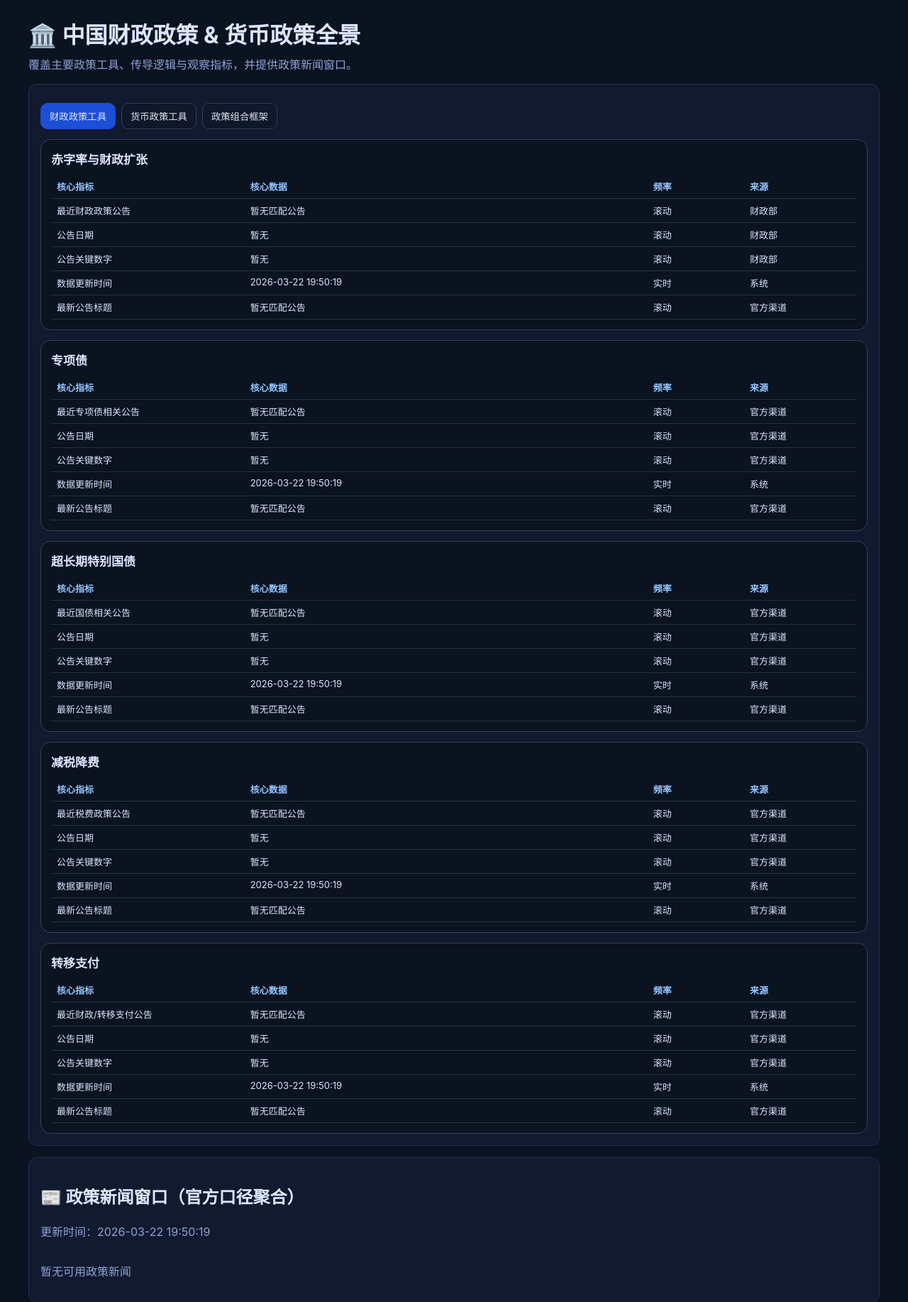
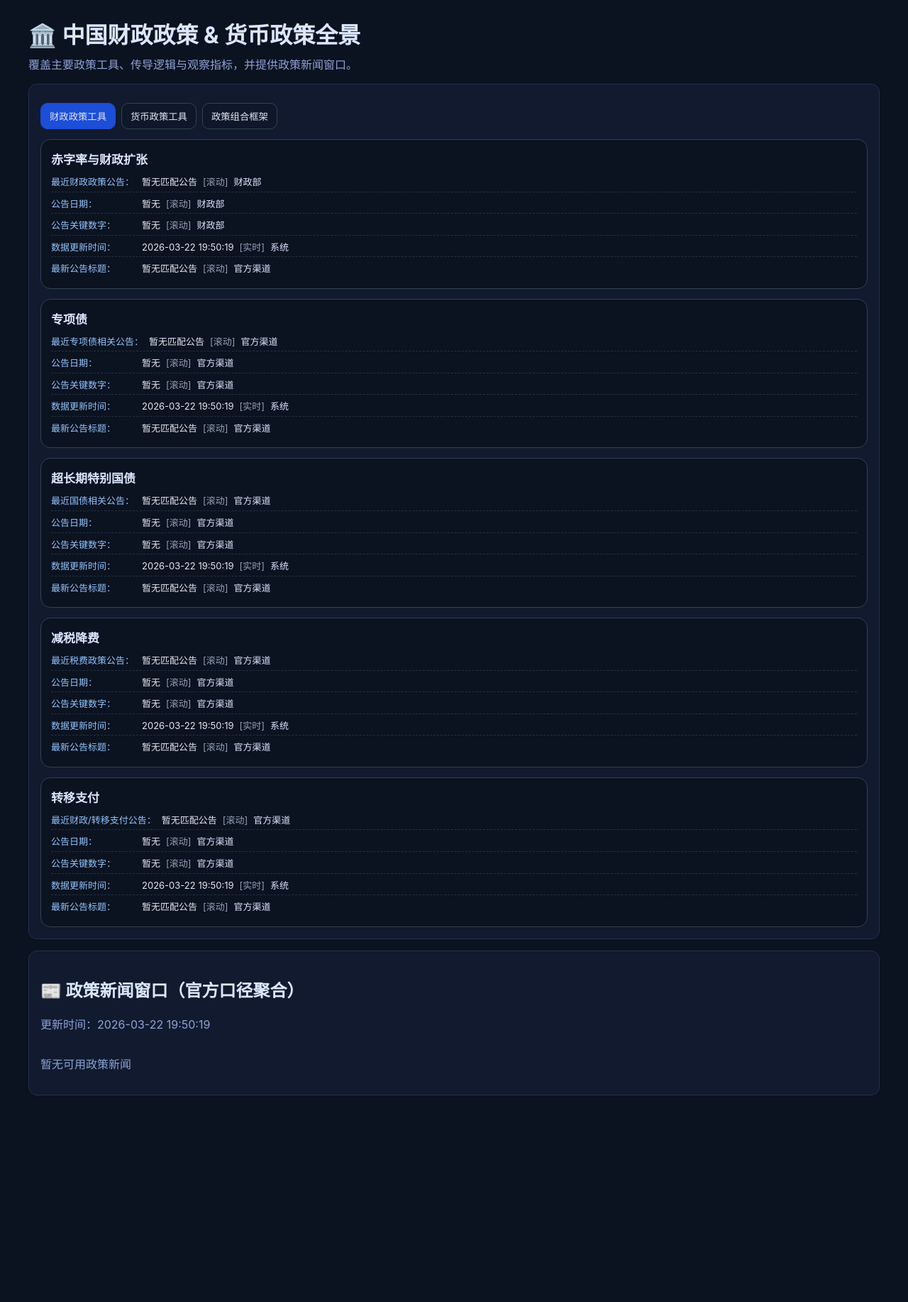
Before and after one commit to echo00725/stock326-site, a Flask app: page /policy-dashboard in a window 1280 px wide. Shown: the top 1834 px of the page at 71% size. After the commit the page ends 1543 px from the top, so only its background shows below. Run offline with Flask 3, Linux system fonts and the light colour scheme; data that the repository does not hold is empty.

Commit message:
ui: compact policy lines to one-row-per-item format

```diff
--- a/templates/policy_dashboard.html
+++ b/templates/policy_dashboard.html
@@ -19,10 +19,14 @@
     .news{display:grid;gap:8px}
     .news a{color:#93c5fd;text-decoration:none}
     .news a:hover{text-decoration:underline}
-    table{width:100%;border-collapse:collapse;margin-top:10px;font-size:13px}
-    th,td{border-bottom:1px solid #243244;padding:7px 8px;text-align:left;vertical-align:top}
-    th{color:#93c5fd;font-weight:600}
-    .src a{color:#93c5fd}
+    .line-list{margin-top:8px;display:grid;gap:4px}
+    .line{display:flex;gap:8px;align-items:flex-start;flex-wrap:wrap;padding:4px 0;border-bottom:1px dashed #243244;font-size:13px;line-height:1.35}
+    .line:last-child{border-bottom:none}
+    .line .m{color:#93c5fd;min-width:120px}
+    .line .v{color:#e2e8f0}
+    .line .f{color:#94a3b8}
+    .src a{color:#93c5fd;text-decoration:none}
+    .src a:hover{text-decoration:underline}
   </style>
 </head>
 <body>
@@ -88,12 +92,9 @@ function renderList(key){
           <h3 class="title">${r.name || ''}</h3>
           <div class="kpis">${chips.map(c=>`<span class="kpi">${c}</span>`).join('')}</div>
         </div>
-        <table>
-          <thead><tr><th style="width:24%">核心指标</th><th>核心数据</th><th style="width:12%">频率</th><th style="width:14%">来源</th></tr></thead>
-          <tbody>
-            ${tableRows.map(x=>`<tr><td>${x.metric||'-'}</td><td>${x.latest||'-'}</td><td>${x.freq||'-'}</td><td>${sourceCell(x.source||'')}</td></tr>`).join('')}
-          </tbody>
-        </table>
+        <div class="line-list">
+          ${tableRows.map(x=>`<div class="line"><span class="m">${x.metric||'-'}：</span><span class="v">${x.latest||'-'}</span><span class="f">[${x.freq||'-'}]</span><span class="src">${sourceCell(x.source||'')}</span></div>`).join('')}
+        </div>
       </div>
     `;
   }).join('');
```
